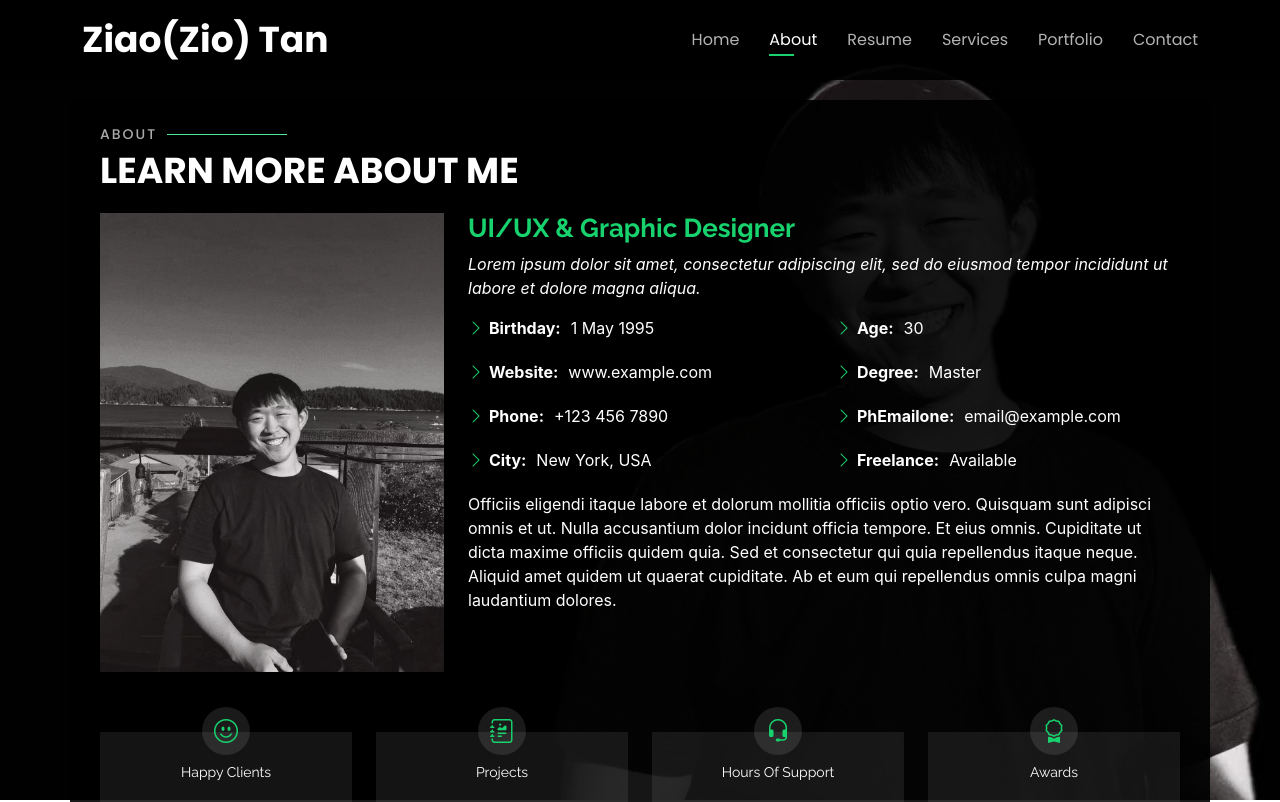
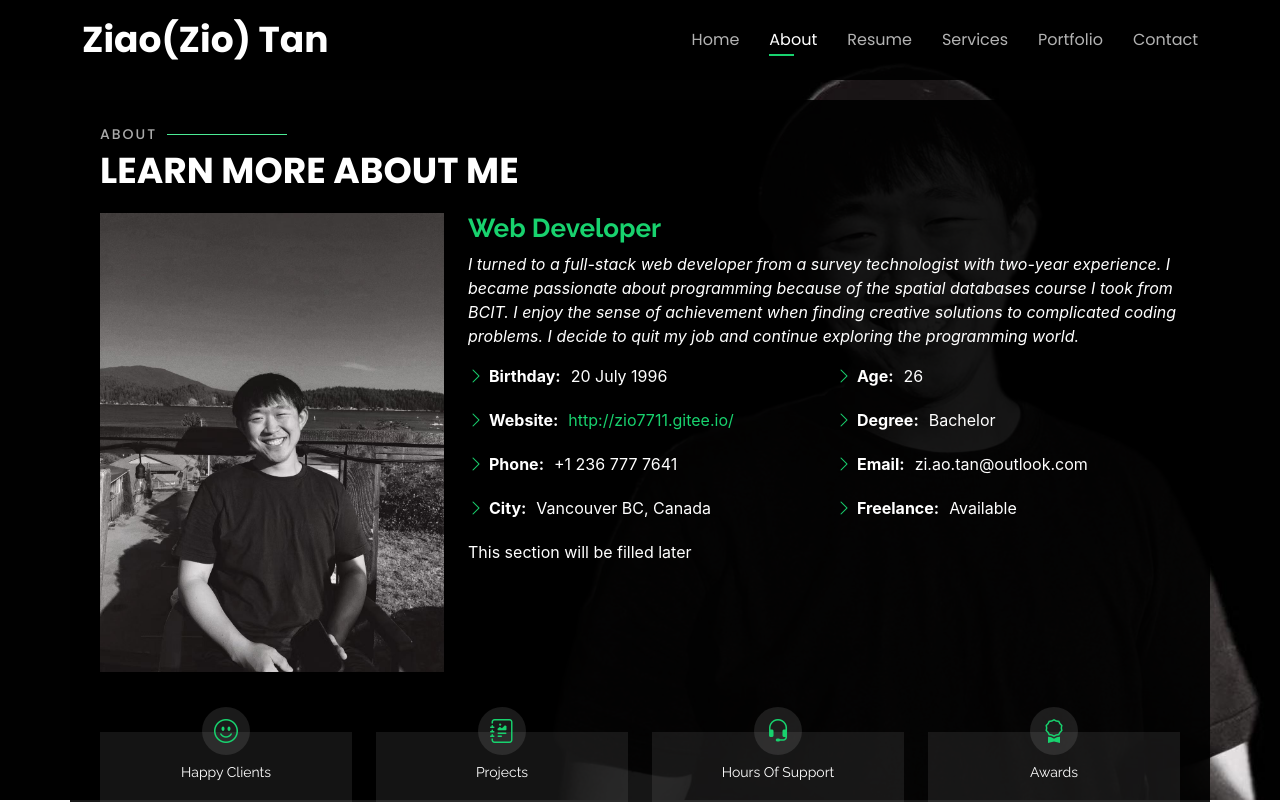
Before and after one commit to Zio7711/myWeb, a React (Create React App) app: page /about in a window 1280 px wide. Shown: the top 802 px of the page. Built offline with nearby package versions, Linux system fonts and the light colour scheme.

Commit message:
edit some info in about page

```diff
--- a/src/components/About.js
+++ b/src/components/About.js
@@ -27,29 +27,36 @@ function About({ showTimeDelay }) {
             <img src='assets/img/me.jpg' className='img-fluid' alt='' />
           </div>
           <div className='col-lg-8 pt-4 pt-lg-0 content' data-aos='fade-left'>
-            <h3>UI/UX &amp; Graphic Designer</h3>
+            <h3>Web Developer</h3>
             <p className='fst-italic'>
-              Lorem ipsum dolor sit amet, consectetur adipiscing elit, sed do
-              eiusmod tempor incididunt ut labore et dolore magna aliqua.
+              I turned to a full-stack web developer from a survey technologist
+              with two-year experience. I became passionate about programming
+              because of the spatial databases course I took from BCIT. I enjoy
+              the sense of achievement when finding creative solutions to
+              complicated coding problems. I decide to quit my job and continue
+              exploring the programming world.
             </p>
             <div className='row'>
               <div className='col-lg-6'>
                 <ul>
                   <li>
                     <i className='bi bi-chevron-right'></i>{' '}
-                    <strong>Birthday:</strong> <span>1 May 1995</span>
+                    <strong>Birthday:</strong> <span>20 July 1996</span>
                   </li>
                   <li>
                     <i className='bi bi-chevron-right'></i>{' '}
-                    <strong>Website:</strong> <span>www.example.com</span>
+                    <strong>Website:</strong>{' '}
+                    <a href='http://zio7711.gitee.io/'>
+                      http://zio7711.gitee.io/
+                    </a>
                   </li>
                   <li>
                     <i className='bi bi-chevron-right'></i>{' '}
-                    <strong>Phone:</strong> <span>+123 456 7890</span>
+                    <strong>Phone:</strong> <span>+1 236 777 7641</span>
                   </li>
                   <li>
                     <i className='bi bi-chevron-right'></i>{' '}
-                    <strong>City:</strong> <span>New York, USA</span>
+                    <strong>City:</strong> <span>Vancouver BC, Canada</span>
                   </li>
                 </ul>
               </div>
@@ -57,15 +64,15 @@ function About({ showTimeDelay }) {
                 <ul>
                   <li>
                     <i className='bi bi-chevron-right'></i>{' '}
-                    <strong>Age:</strong> <span>30</span>
+                    <strong>Age:</strong> <span>26</span>
                   </li>
                   <li>
                     <i className='bi bi-chevron-right'></i>{' '}
-                    <strong>Degree:</strong> <span>Master</span>
+                    <strong>Degree:</strong> <span>Bachelor</span>
                   </li>
                   <li>
                     <i className='bi bi-chevron-right'></i>{' '}
-                    <strong>PhEmailone:</strong> <span>email@example.com</span>
+                    <strong>Email:</strong> <span>zi.ao.tan@outlook.com</span>
                   </li>
                   <li>
                     <i className='bi bi-chevron-right'></i>{' '}
@@ -74,15 +81,7 @@ function About({ showTimeDelay }) {
                 </ul>
               </div>
             </div>
-            <p>
-              Officiis eligendi itaque labore et dolorum mollitia officiis optio
-              vero. Quisquam sunt adipisci omnis et ut. Nulla accusantium dolor
-              incidunt officia tempore. Et eius omnis. Cupiditate ut dicta
-              maxime officiis quidem quia. Sed et consectetur qui quia
-              repellendus itaque neque. Aliquid amet quidem ut quaerat
-              cupiditate. Ab et eum qui repellendus omnis culpa magni laudantium
-              dolores.
-            </p>
+            <p>This section will be filled later</p>
           </div>
         </div>
       </div>
```
